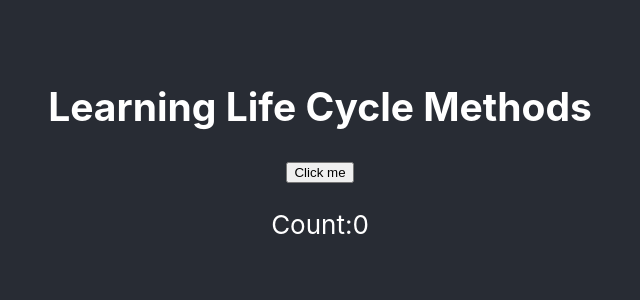
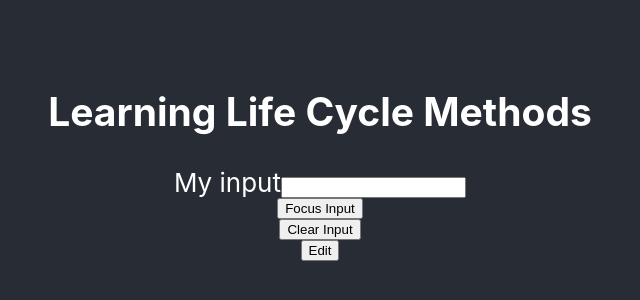
Before and after one commit to divyanshu-d3v/React-Training, a React (Create React App) app in the folder react-tutorial/: page / in a window 1280 px wide. Shown: the part 242-542 px from the top of the page, without its empty margins (320-960 px from the left). Built offline with nearby package versions, Linux system fonts and the light colour scheme.

Commit message:
UseImperativeHandle practiced

```diff
--- a/react-tutorial/src/App.js
+++ b/react-tutorial/src/App.js
@@ -1,3 +1,4 @@
+import React, { useCallback, useState, useRef } from 'react';
 import './App.css';
 import Hooks from './components/Hooks';
 import LifeCycleMethod from './components/LifeCycleMethods';
@@ -5,7 +6,8 @@ import ChildComp from './components/ChildComp';
 import { ThemeProvider } from './components/ContextProvider';
 import UseMemoHook from './components/UseMemoHook';
 import UseCallbackHook from './components/UseCallbackHook';
-import React, { useCallback, useState } from 'react';
+import ForwardRefChild from './components/ForwardRefChild';
+
 
 const ChildComponent = React.memo(({ handleClick }) => {
   console.log('Child re-rendered');
@@ -14,6 +16,7 @@ const ChildComponent = React.memo(({ handleClick }) => {
 
 function App() {
   const [count, setCount] = useState(0);
+  const myRef = useRef(null);
 
   //Callback function would only be re-defined when count changes
   const increment = useCallback(() => {
@@ -24,6 +27,17 @@ function App() {
   //   setCount(prev => prev + 1)
   // }
 
+  function handleClick() {
+    myRef.current.focus();
+  }
+
+  function handleFocus() {
+    myRef.current.focusTheInput();
+  }
+  function handleClear() {
+    myRef.current.clearInput();
+  }
+
   return (
     <ThemeProvider>
       <div className="App-header">
@@ -32,8 +46,13 @@ function App() {
         {/* <Hooks />
         <ChildComp />
         <UseMemoHook /> */}
-        <ChildComponent handleClick={increment} num={count} />
-        <p>Count:{count}</p>
+        {/* <ChildComponent handleClick={increment} num={count} /> */}
+        <ForwardRefChild label={"My input"} ref={myRef} />
+        <button onClick={handleFocus}>Focus Input</button>
+        <button onClick={handleClear}>Clear Input</button>
+        <button type="button" onClick={handleClick}>
+          Edit
+        </button>
       </div>
     </ThemeProvider>
   );
--- /dev/null
+++ b/react-tutorial/src/components/ForwardRefChild.js
@@ -0,0 +1,25 @@
+import { forwardRef, useImperativeHandle, useRef, useState } from "react";
+
+const ForwardRefChild = forwardRef(function ForwardRefChild(props, ref) {
+    const inputRef = useRef(null);
+    const [value, setValue] = useState("");
+
+
+    //useImperativeHandle returns an imperative handle object which exposes specific methods to parent
+    useImperativeHandle(ref, () => ({
+        focusTheInput: () => {
+            inputRef.current.focus();
+        },
+        clearInput: () => {
+            setValue("");
+        }
+    }), [])
+
+    const { label, ...otherProps } = props;
+    return <label>
+        {label}
+        <input type="text" value={value} ref={inputRef} {...otherProps} onChange={(e) => setValue(e.target.value)} />
+    </label>
+})
+
+export default ForwardRefChild
```
